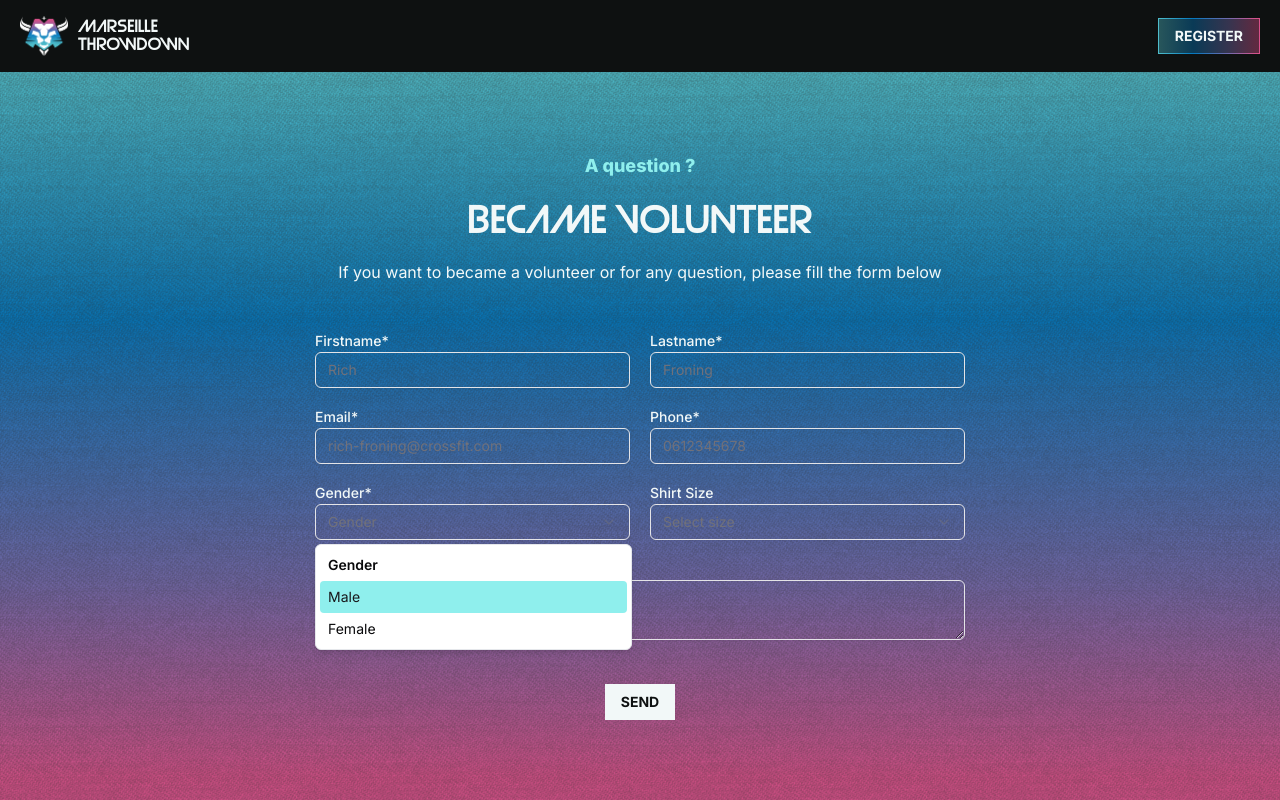
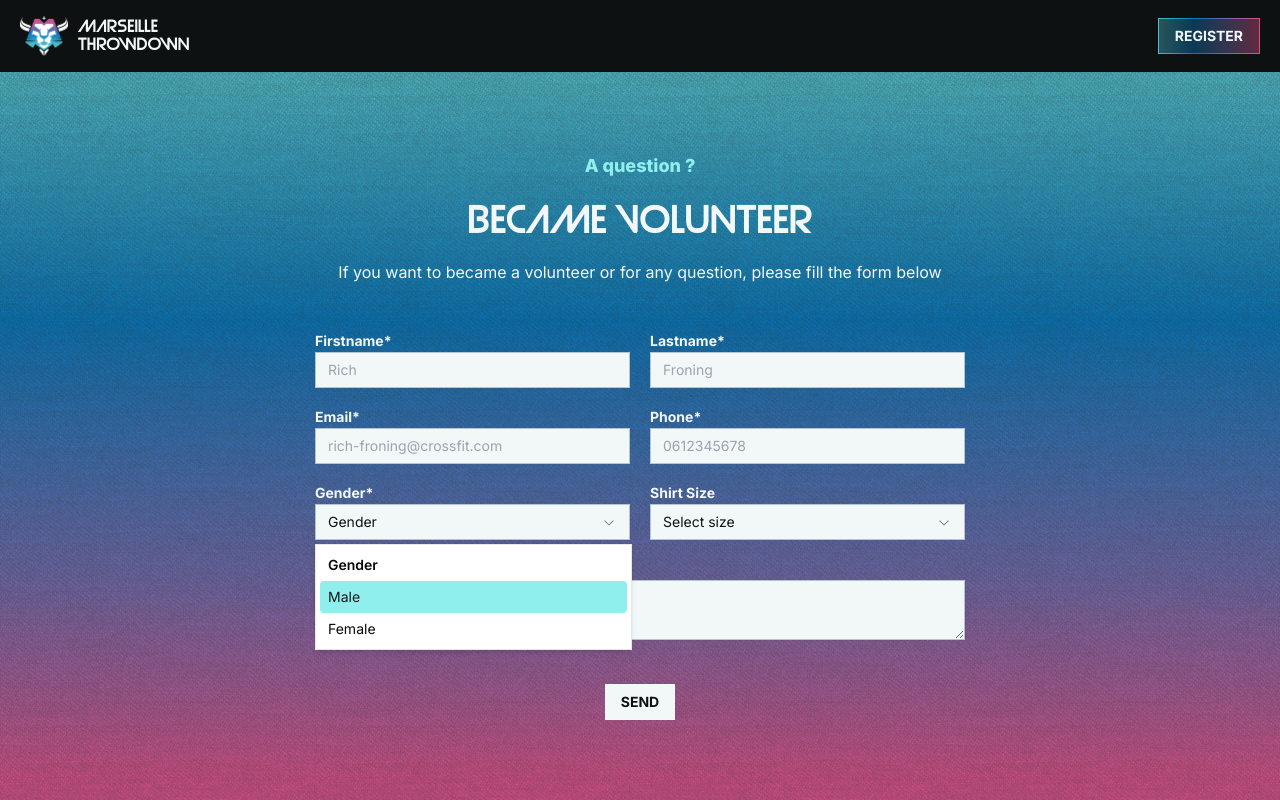
Before and after one commit to MB2M/marseille-throwdown, a Next.js app: page /volunteers/contact in a window 1280 px wide. Both pictures are taken after a click on the button "Gender". Shown: the top 800 px of the page. Built offline with nearby package versions, Linux system fonts and the light colour scheme.

Commit message:
Add new UI components: Textarea, Input, Select, and Label
Introduced `Textarea`, `Input`, `Select`, and `Label` components to the UI library. These components utilize Radix UI primitives and custom styling for consistent, accessible, and reusable form elements.

```diff
--- /dev/null
+++ b/components/ui/input.tsx
@@ -0,0 +1,22 @@
+import * as React from "react";
+
+import { cn } from "@/lib/utils";
+
+const Input = React.forwardRef<HTMLInputElement, React.ComponentProps<"input">>(
+  ({ className, type, ...props }, ref) => {
+    return (
+      <input
+        type={type}
+        className={cn(
+          "flex h-9 w-full border border-grayMT bg-foreground px-3 py-1 text-background text-xs lg:text-sm",
+          className,
+        )}
+        ref={ref}
+        {...props}
+      />
+    );
+  },
+);
+Input.displayName = "Input";
+
+export { Input };
--- /dev/null
+++ b/components/ui/label.tsx
@@ -0,0 +1,26 @@
+"use client";
+
+import * as React from "react";
+import * as LabelPrimitive from "@radix-ui/react-label";
+import { cva, type VariantProps } from "class-variance-authority";
+
+import { cn } from "@/lib/utils";
+
+const labelVariants = cva(
+  "font-bold leading-none peer-disabled:cursor-not-allowed peer-disabled:opacity-70 text-xs lg:text-sm",
+);
+
+const Label = React.forwardRef<
+  React.ElementRef<typeof LabelPrimitive.Root>,
+  React.ComponentPropsWithoutRef<typeof LabelPrimitive.Root> &
+    VariantProps<typeof labelVariants>
+>(({ className, ...props }, ref) => (
+  <LabelPrimitive.Root
+    ref={ref}
+    className={cn(labelVariants(), className)}
+    {...props}
+  />
+));
+Label.displayName = LabelPrimitive.Root.displayName;
+
+export { Label };
--- /dev/null
+++ b/components/ui/select.tsx
@@ -0,0 +1,162 @@
+"use client";
+
+import * as React from "react";
+import * as SelectPrimitive from "@radix-ui/react-select";
+import { cn } from "@/lib/utils";
+import {
+  CheckIcon,
+  ChevronDownIcon,
+  ChevronUpIcon,
+} from "@radix-ui/react-icons";
+
+const Select = SelectPrimitive.Root;
+
+const SelectGroup = SelectPrimitive.Group;
+
+const SelectValue = SelectPrimitive.Value;
+
+const SelectTrigger = React.forwardRef<
+  React.ElementRef<typeof SelectPrimitive.Trigger>,
+  React.ComponentPropsWithoutRef<typeof SelectPrimitive.Trigger>
+>(({ className, children, ...props }, ref) => (
+  <SelectPrimitive.Trigger
+    ref={ref}
+    className={cn(
+      "text-xs lg:text-sm flex h-9 w-full items-center justify-between whitespace-nowrap  border border-grayMT bg-foreground text-background px-3 py-2  shadow-sm ring-offset-background placeholder:text-muted-foreground focus:outline-none focus:ring-1 focus:ring-ring disabled:cursor-not-allowed disabled:opacity-50 [&>span]:line-clamp-1",
+      className,
+    )}
+    {...props}
+  >
+    {children}
+    <SelectPrimitive.Icon asChild>
+      <ChevronDownIcon className="h-4 w-4 opacity-50" />
+    </SelectPrimitive.Icon>
+  </SelectPrimitive.Trigger>
+));
+SelectTrigger.displayName = SelectPrimitive.Trigger.displayName;
+
+const SelectScrollUpButton = React.forwardRef<
+  React.ElementRef<typeof SelectPrimitive.ScrollUpButton>,
+  React.ComponentPropsWithoutRef<typeof SelectPrimitive.ScrollUpButton>
+>(({ className, ...props }, ref) => (
+  <SelectPrimitive.ScrollUpButton
+    ref={ref}
+    className={cn(
+      "flex cursor-default items-center justify-center py-1",
+      className,
+    )}
+    {...props}
+  >
+    <ChevronUpIcon className="h-4 w-4" />
+  </SelectPrimitive.ScrollUpButton>
+));
+SelectScrollUpButton.displayName = SelectPrimitive.ScrollUpButton.displayName;
+
+const SelectScrollDownButton = React.forwardRef<
+  React.ElementRef<typeof SelectPrimitive.ScrollDownButton>,
+  React.ComponentPropsWithoutRef<typeof SelectPrimitive.ScrollDownButton>
+>(({ className, ...props }, ref) => (
+  <SelectPrimitive.ScrollDownButton
+    ref={ref}
+    className={cn(
+      "flex cursor-default items-center justify-center py-1",
+      className,
+    )}
+    {...props}
+  >
+    <ChevronDownIcon className="h-4 w-4" />
+  </SelectPrimitive.ScrollDownButton>
+));
+SelectScrollDownButton.displayName =
+  SelectPrimitive.ScrollDownButton.displayName;
+
+const SelectContent = React.forwardRef<
+  React.ElementRef<typeof SelectPrimitive.Content>,
+  React.ComponentPropsWithoutRef<typeof SelectPrimitive.Content>
+>(({ className, children, position = "popper", ...props }, ref) => (
+  <SelectPrimitive.Portal>
+    <SelectPrimitive.Content
+      ref={ref}
+      className={cn(
+        "text-xs lg:text-sm relative z-50 max-h-96 min-w-[8rem] overflow-hidden  border bg-popover text-popover-foreground shadow-md data-[state=open]:animate-in data-[state=closed]:animate-out data-[state=closed]:fade-out-0 data-[state=open]:fade-in-0 data-[state=closed]:zoom-out-95 data-[state=open]:zoom-in-95 data-[side=bottom]:slide-in-from-top-2 data-[side=left]:slide-in-from-right-2 data-[side=right]:slide-in-from-left-2 data-[side=top]:slide-in-from-bottom-2",
+        position === "popper" &&
+          "data-[side=bottom]:translate-y-1 data-[side=left]:-translate-x-1 data-[side=right]:translate-x-1 data-[side=top]:-translate-y-1",
+        className,
+      )}
+      position={position}
+      {...props}
+    >
+      <SelectScrollUpButton />
+      <SelectPrimitive.Viewport
+        className={cn(
+          "p-1",
+          position === "popper" &&
+            "h-[var(--radix-select-trigger-height)] w-full min-w-[var(--radix-select-trigger-width)]",
+        )}
+      >
+        {children}
+      </SelectPrimitive.Viewport>
+      <SelectScrollDownButton />
+    </SelectPrimitive.Content>
+  </SelectPrimitive.Portal>
+));
+SelectContent.displayName = SelectPrimitive.Content.displayName;
+
+const SelectLabel = React.forwardRef<
+  React.ElementRef<typeof SelectPrimitive.Label>,
+  React.ComponentPropsWithoutRef<typeof SelectPrimitive.Label>
+>(({ className, ...props }, ref) => (
+  <SelectPrimitive.Label
+    ref={ref}
+    className={cn("px-2 py-1.5 text-sm font-semibold", className)}
+    {...props}
+  />
+));
+SelectLabel.displayName = SelectPrimitive.Label.displayName;
+
+const SelectItem = React.forwardRef<
+  React.ElementRef<typeof SelectPrimitive.Item>,
+  React.ComponentPropsWithoutRef<typeof SelectPrimitive.Item>
+>(({ className, children, ...props }, ref) => (
+  <SelectPrimitive.Item
+    ref={ref}
+    className={cn(
+      "relative flex w-full cursor-default select-none items-center rounded-sm py-1.5 pl-2 pr-8 text-sm outline-none focus:bg-accent focus:text-accent-foreground data-[disabled]:pointer-events-none data-[disabled]:opacity-50",
+      className,
+    )}
+    {...props}
+  >
+    <span className="absolute right-2 flex h-3.5 w-3.5 items-center justify-center">
+      <SelectPrimitive.ItemIndicator>
+        <CheckIcon className="h-4 w-4" />
+      </SelectPrimitive.ItemIndicator>
+    </span>
+    <SelectPrimitive.ItemText>{children}</SelectPrimitive.ItemText>
+  </SelectPrimitive.Item>
+));
+SelectItem.displayName = SelectPrimitive.Item.displayName;
+
+const SelectSeparator = React.forwardRef<
+  React.ElementRef<typeof SelectPrimitive.Separator>,
+  React.ComponentPropsWithoutRef<typeof SelectPrimitive.Separator>
+>(({ className, ...props }, ref) => (
+  <SelectPrimitive.Separator
+    ref={ref}
+    className={cn("-mx-1 my-1 h-px bg-muted", className)}
+    {...props}
+  />
+));
+SelectSeparator.displayName = SelectPrimitive.Separator.displayName;
+
+export {
+  Select,
+  SelectGroup,
+  SelectValue,
+  SelectTrigger,
+  SelectContent,
+  SelectLabel,
+  SelectItem,
+  SelectSeparator,
+  SelectScrollUpButton,
+  SelectScrollDownButton,
+};
--- /dev/null
+++ b/components/ui/textarea.tsx
@@ -0,0 +1,22 @@
+import * as React from "react";
+
+import { cn } from "@/lib/utils";
+
+const Textarea = React.forwardRef<
+  HTMLTextAreaElement,
+  React.ComponentProps<"textarea">
+>(({ className, ...props }, ref) => {
+  return (
+    <textarea
+      className={cn(
+        "flex min-h-[60px] w-full  border border-grayMT bg-foreground text-background px-3 py-2 text-xs lg:test-sm shadow-sm placeholder:text-muted-foreground focus-visible:outline-none focus-visible:ring-1 focus-visible:ring-ring disabled:cursor-not-allowed disabled:opacity-50 md:text-sm",
+        className,
+      )}
+      ref={ref}
+      {...props}
+    />
+  );
+});
+Textarea.displayName = "Textarea";
+
+export { Textarea };
```
